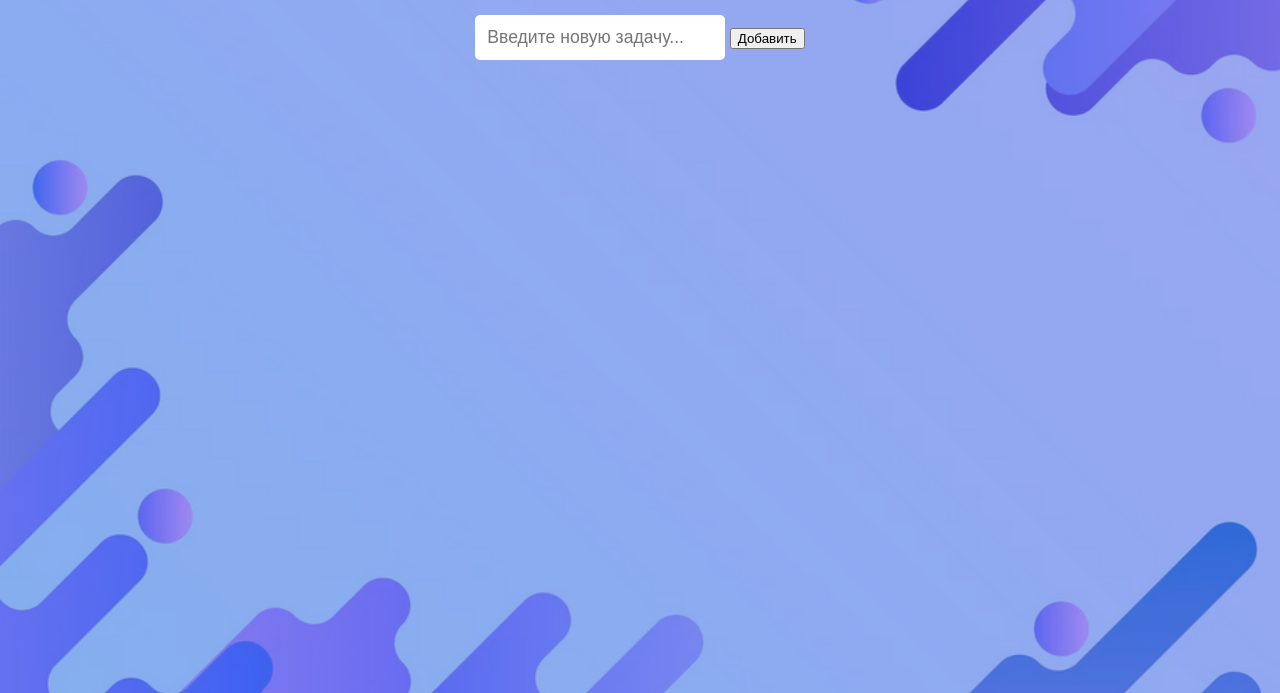
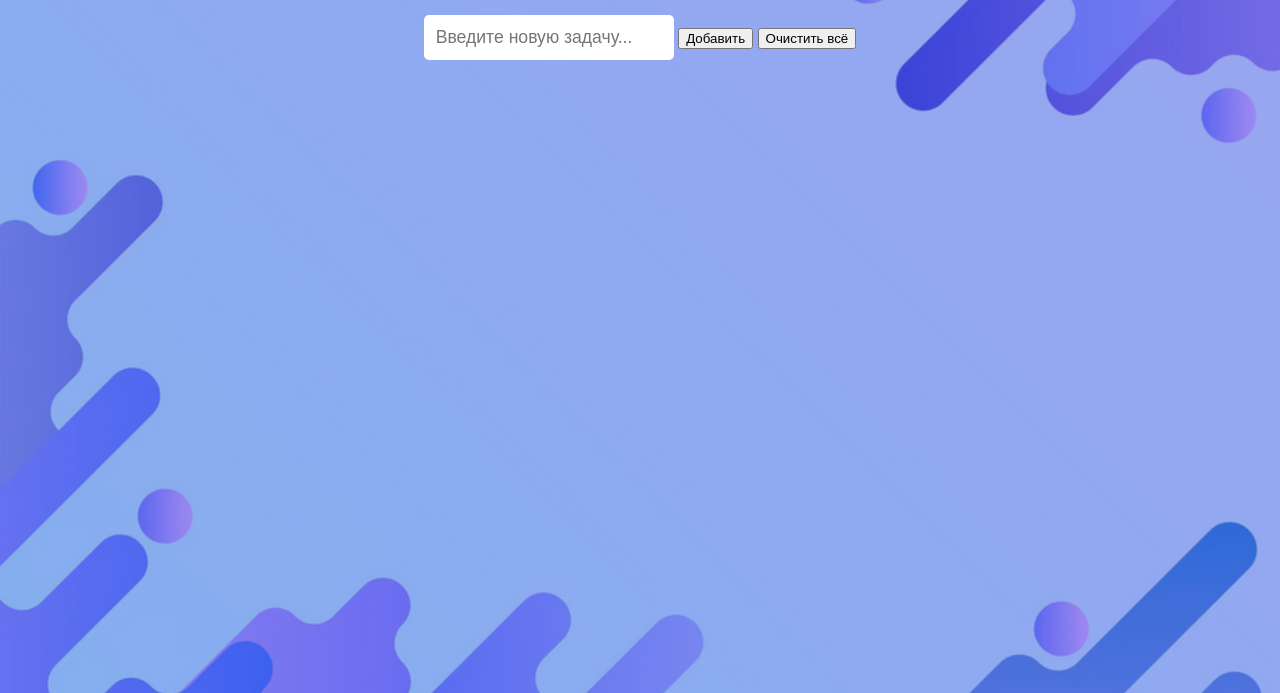
Before and after one commit to ArturSafin/To-Do-List, a plain HTML site: page index.html in a window 1280 px wide. Shown: the part 107-800 px from the top of the page. Drawn offline with Linux system fonts and the light colour scheme.

Commit message:
Update index.html

```diff
--- a/index.html
+++ b/index.html
@@ -9,16 +9,15 @@
 </head>
 
 <body>
-
     <h1>Мой To-Do List</h1>
 
     <div class="input-container">
         <input type="text" id="task-input" placeholder="Введите новую задачу...">
         <button id="add-button">Добавить</button>
+        <button id="clear-button">Очистить всё</button>
     </div>
 
-    <ol id="task-list">
-    </ol>
+    <ol id="task-list"></ol>
 
     <script src="script.js"></script>
 </body>
```
